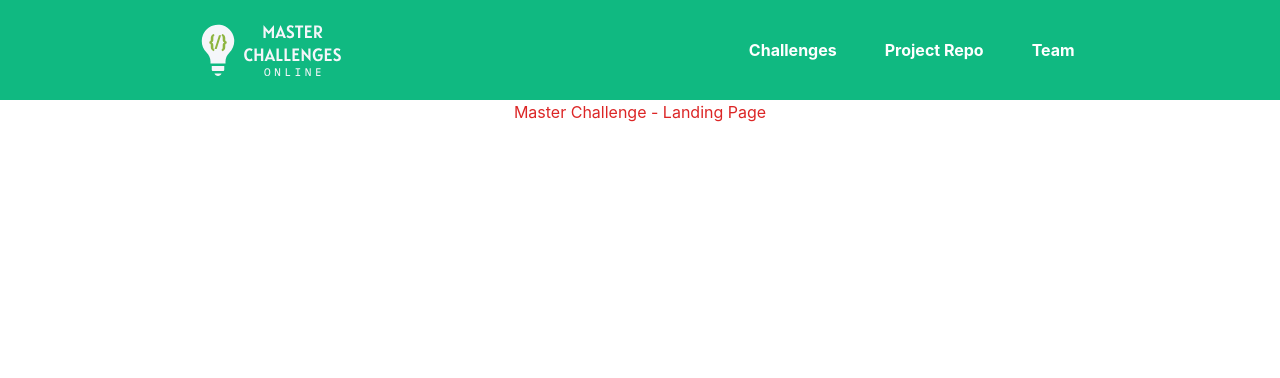
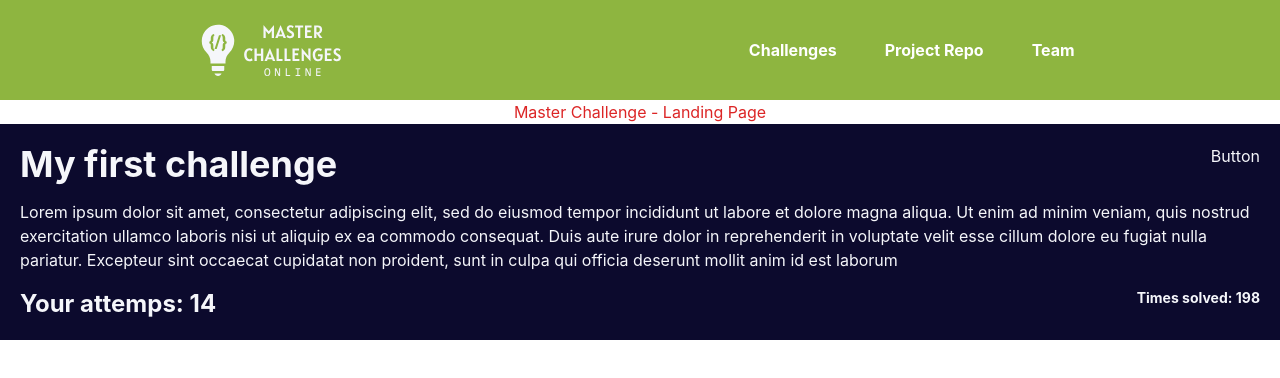
Before and after one commit to masterChallenge/Frontend, a Next.js app: page / in a window 1280 px wide. Shown: the top 378 px of the page. Built offline with nearby package versions, Linux system fonts and the light colour scheme.

Commit message:
[FEATURE] Add Challenge Description

```diff
--- /dev/null
+++ b/components/molecules/ChallengeDescription/ChallengeDescription.jsx
@@ -0,0 +1,33 @@
+import React from "react";
+
+const ChallengeDescription = ({
+  name,
+  description,
+  attemps,
+  timesSolved,
+  ...props
+}) => {
+  return (
+    <div className="grid-cols-3 p-5 bg-secondary-darker text-light">
+      <div className="flex justify-between pb-4">
+        <h1 className="font-bold text-4xl">{name}</h1>
+        <span>Button</span>
+      </div>
+      <p className="pb-4">{description}</p>
+      <div className="flex justify-between font-bold">
+        <p className="text-2xl">Your attemps: {attemps}</p>
+        <p className="text-sm">Times solved: {timesSolved}</p>
+      </div>
+    </div>
+  );
+};
+
+export default ChallengeDescription;
+
+ChallengeDescription.defaultProps = {
+  name: "My first challenge",
+  description:
+    "Lorem ipsum dolor sit amet, consectetur adipiscing elit, sed do eiusmod tempor incididunt ut labore et dolore magna aliqua. Ut enim ad minim veniam, quis nostrud exercitation ullamco laboris nisi ut aliquip ex ea commodo consequat. Duis aute irure dolor in reprehenderit in voluptate velit esse cillum dolore eu fugiat nulla pariatur. Excepteur sint occaecat cupidatat non proident, sunt in culpa qui officia deserunt mollit anim id est laborum",
+  attemps: 14,
+  timesSolved: 198,
+};
--- a/components/Navbar/Navbar.jsx
+++ b/components/molecules/Navbar/Navbar.jsx
@@ -4,7 +4,7 @@ import Logo from "@assets/Logo-Horizontal-BW.svg";
 
 const Navbar = () => {
   return (
-    <header className="w-screen bg-green-500 flex justify-around items-center">
+    <header className="w-screen bg-primary flex justify-around items-center">
       <Link href="/">
         <Logo className="m-5 cursor-pointer" />
       </Link>
--- a/pages/home.js
+++ b/pages/home.js
@@ -1,4 +1,4 @@
-import Navbar from "@components/Navbar/Navbar";
+import Navbar from "@components/molecules/Navbar/Navbar";
 
 const Home = () => {
   return (
--- a/pages/index.js
+++ b/pages/index.js
@@ -1,10 +1,12 @@
-import Navbar from "@components/Navbar/Navbar";
+import ChallengeDescription from "@components/molecules/ChallengeDescription/ChallengeDescription";
+import Navbar from "@components/molecules/Navbar/Navbar";
 
 const Landing = () => {
   return (
     <div className="flex justify-center flex-wrap">
       <Navbar />
       <h1 className="text-red-600">Master Challenge - Landing Page</h1>
+      <ChallengeDescription />
     </div>
   );
 };
```
